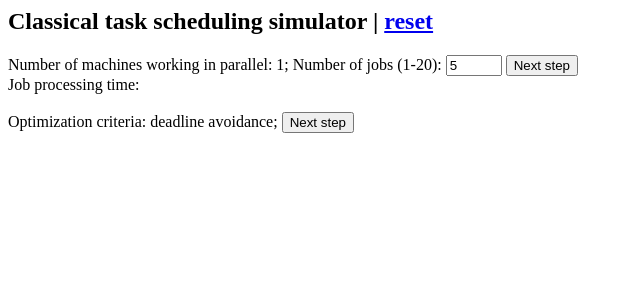
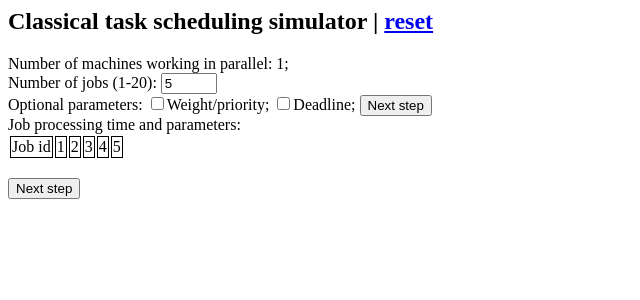
Before and after one commit to yingyan797/y-schedule, a Flask app: page / in a window 1280 px wide. Shown: the top 300 px of the page, without its empty margins (0-640 px from the left). Run offline with Flask 3, Linux system fonts and the light colour scheme.

Commit message:
optional input parameter

```diff
--- a/app.py
+++ b/app.py
@@ -6,18 +6,19 @@
 class Website:
     def __init__(self):
         self.njobs = 5
-        self.jseq = []
-        self.tmap = {}
+        self.jseq, self.tmap = [],[]
         self.mvi = -1
         self.table = []
 
     def stats(self):
         if self.mvi < 0:
             tcomp = 0
-            table = [["Completion"]]
+            table = []
+            stat = ["Completion"]
             for jt in self.jseq:
-                tcomp += self.tmap[jt[0]]
-                table[0].append(tcomp)
+                tcomp += site.tmap[0][jt[0]+1][1]
+                stat.append(tcomp)
+            table.append(stat)
             self.table = table
 
 site = Website()
@@ -29,12 +30,17 @@
     print(fm)
     if fm.get("task"):
         site.njobs = int(fm.get("njobs"))
-        site.tmap = {i: 5 for i in range(site.njobs)}
+        site.tmap = [[("Processing time", "pr", 1,999,1)]+[[i, 5] for i in range(site.njobs)]]
+        if fm.get("weight"):
+            site.tmap.append([("Weight", "wt", 0, 999, 0.01)] + [[i, 0] for i in range(site.njobs)])
+        if fm.get("deadline"):
+            site.tmap.append([("Deadline", "dl", 1,999,1)] + [[i, 8+3*i] for i in range(site.njobs)])
         site.jseq = []
     elif fm.get("tproc"):
-        for i in site.tmap.keys():
-            t = int(fm.get(f"jt_{i}"))
-            site.tmap[i] = t
+        for row in site.tmap:
+            for i in range(site.njobs):
+                t = int(fm.get(f"{row[0][1]}_{i}"))
+                row[i+1][1] = t
         if not site.jseq:
             site.jseq = [[i, False] for i in range(site.njobs)]
         site.stats()
--- a/dynprog.py
+++ b/dynprog.py
@@ -77,4 +77,5 @@
     t = Task([4,3,7,2,2]*4, [5,6,8,8,17]*4)
     # print(t.tree_limsearch())
     # t = Task([5,6,9,8,7]*3, range(9, 69, 4))
-    print(t.allcomb_search())
+    # print(t.allcomb_search())
+    print({1:0}.items())
--- a/templates/index.html
+++ b/templates/index.html
@@ -12,27 +12,33 @@
 </head>
 <body>
     <h2>Classical task scheduling simulator | <a href="/">reset</a></h2><form action="/" method="post">
-    Number of machines working in parallel: 1; Number of jobs (1-20):
-        <input type="number" name="njobs" step="1" min="1" max="20" value="{{site.njobs}}">
-        <input type="submit" name="task" value="Next step"> <br>
-    Job processing time: <br>
-    {% for i,jt in site.tmap.items() %}
-        <b>Job {{i+1}}: </b><input type="number" name="jt_{{i}}" value="{{jt}}" step="1" min="1" max="999">;
-    {% endfor %} <br>
-    Optimization criteria: deadline avoidance;
-    <input type="submit" name="tproc" value="Next step"> <br>
-    {% if site.jseq %}
+    Number of machines working in parallel: 1; <br>
+    Number of jobs (1-20): <input type="number" name="njobs" step="1" min="1" max="20" value="{{site.njobs}}"> <br>
+    Optional parameters: <input type="checkbox" name="weight">Weight/priority;
+    <input type="checkbox" name="deadline">Deadline; <input type="submit" name="task" value="Next step"> <br>
+    Job processing time and parameters: <table> <tr id="njobs"></tr>
+    {% for row in site.tmap %}
+        <tr><th>{{row[0][0]}}</th> {% for nval in row[1:] %} <td><input type="number" name="{{row[0][1]}}_{{nval[0]}}"
+            value="{{nval[1]}}" step="{{row[0][4]}}" min="{{row[0][2]}}" max="{{row[0][3]}}"></td> {% endfor %}</tr>
+    {% endfor %} </table><br>
+        <input type="submit" name="tproc" value="Next step"> <br>
+        {% if site.jseq %}
         Move one job to the front/back of another by clicking in order: <br>
     <table><tr><th>Ordering</th>
         {% for i,jt in jseq %} <th>
             <button type="submit" name="move" style="{% if jt[1] %}background-color: skyblue;{% endif %}" value="{{i}}">
-                <b style="color: blue;">[{{jt[0]+1}}] </b>t={{site.tmap[jt[0]]}}</button></th>
+                <b style="color: blue;">[{{jt[0]+1}}] </b>t={{site.tmap[0][jt[0]+1][1]}}</button></th>
         {% endfor %}</tr> {% for row in site.table %} <tr>
             {% for entry in row %} <td>{{entry}}</td> {% endfor %}
         </tr> {% endfor %}
     </table>
     {% endif %}
-
-
     </form>
+    <script>
+        var jnums = "<td>Job id</td>", i;
+        for (i=1; i<={{site.njobs}}; i++) {
+            jnums = jnums + "<td>" + i + "</td>"
+            document.getElementById("njobs").innerHTML = jnums;
+        }
+    </script>
 </body>
```
